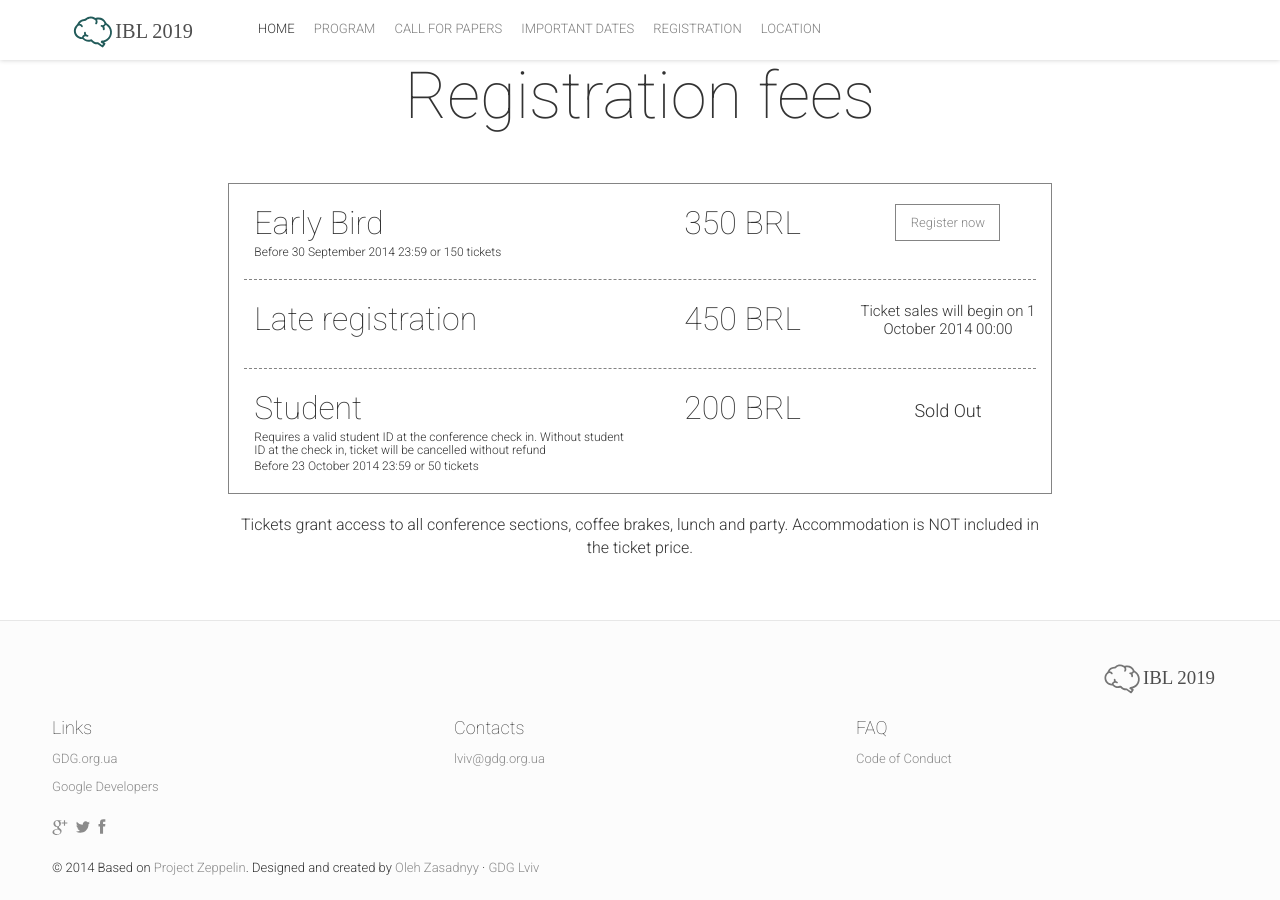
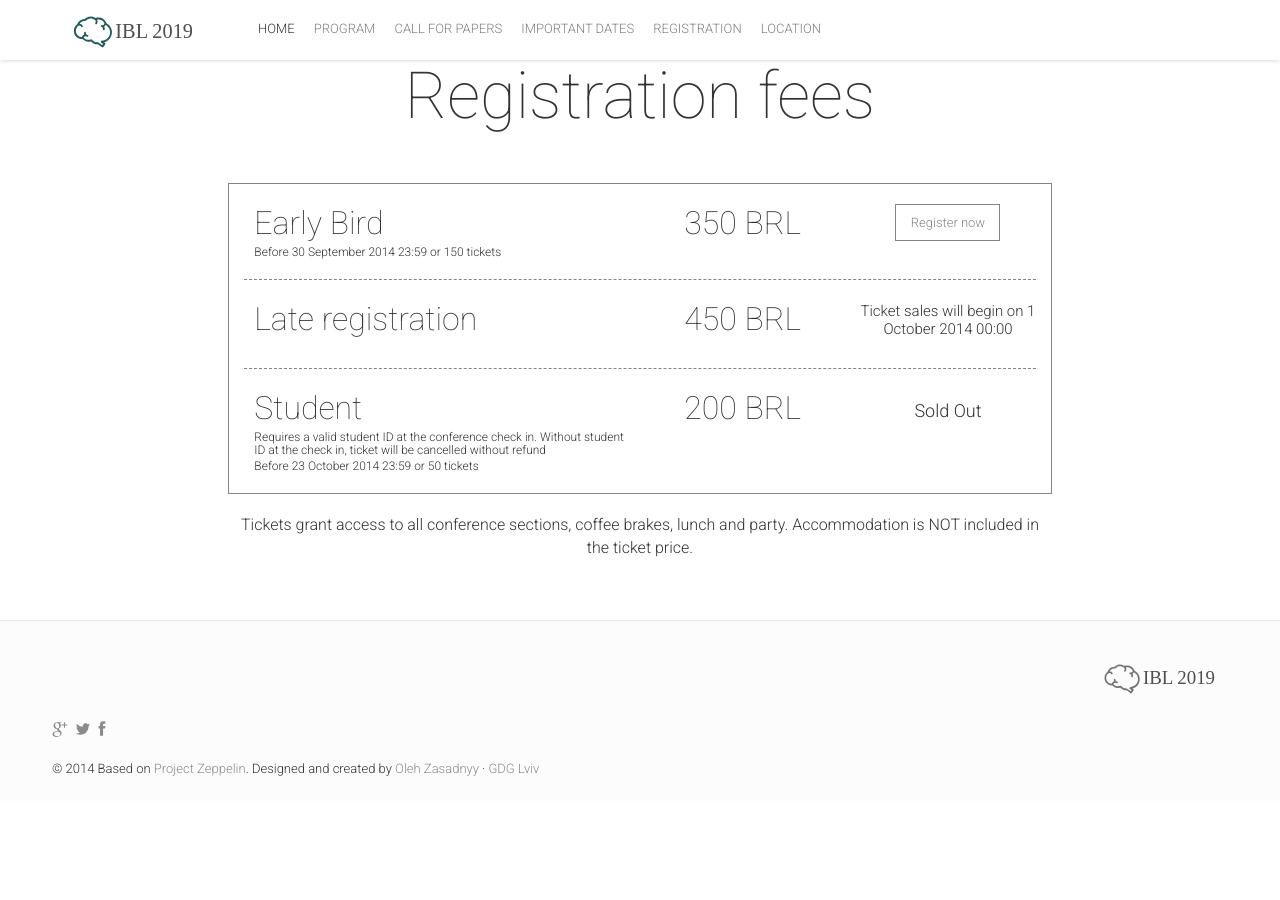
Before and after one commit to brunobruck/ebl, a Jekyll site: the page built from index.html, in a window 1280 px wide and 900 px high, scrolled down 3975 px. Built offline with Jekyll 4.4.1, drawn with Linux system fonts in a browser that asks for light colours; nearby versions of some CDN libraries; comment, search, counter and statistics services are not loaded; after the commit the page ends 4776 px from its top, so only the background shows below that.

Commit message:
new version

```diff
--- a/_config.yml
+++ b/_config.yml
@@ -177,20 +177,6 @@ socialLinks:
  - {link: "https://plus.google.com/", icon: "google-plus"}
  - {link: "https://twitter.com/", icon: "twitter"}
  - {link: "https://facebook.com/", icon: "facebook"}
-footerBlocks:
- -
-  title: "Links"
-  links:
-   - {link: "http://gdg.org.ua", text: "GDG.org.ua"}
-   - {link: "https://developers.google.com", text: "Google Developers"}
- -
-  title: "Contacts"
-  links:
-   - {link: "mailto:lviv@gdg.org.ua", text: "lviv@gdg.org.ua"}
- -
-  title: "FAQ"
-  links:
-   - {permalink: "/cod/", text: "Code of Conduct"}
 
 # Blog
 blogTitle: "Latest news"
```
